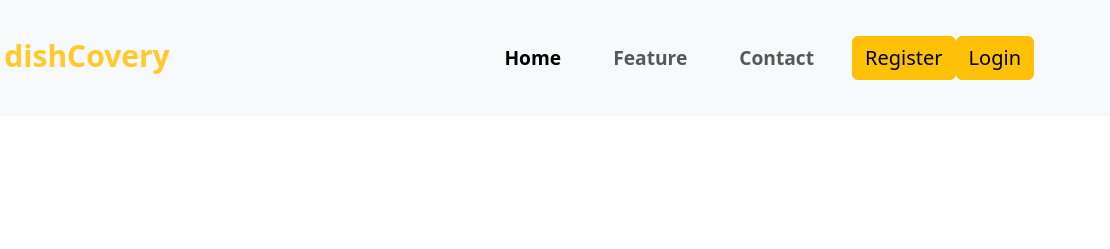
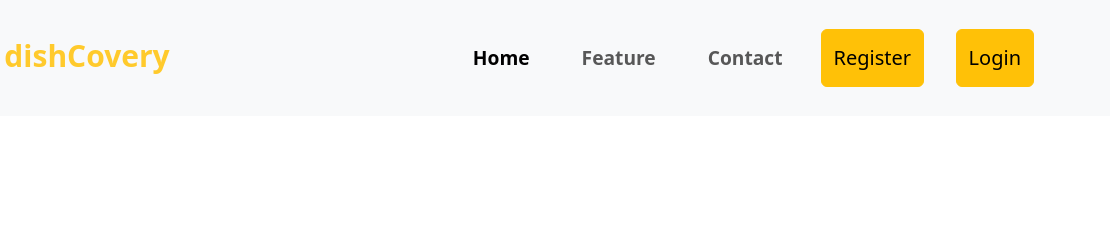
Before and after one commit to psuuc-mlttadeja/dishCovery, a plain HTML site: page index.html in a window 1280 px wide. Shown: the top 249 px of the page, 170-1280 px from the left. Drawn offline with nearby package versions, Linux system fonts and the light colour scheme.

Commit message:
Update index.html

```diff
--- a/index.html
+++ b/index.html
@@ -56,7 +56,7 @@
           </ul>
           <form class="d-flex" role="search">
 
-            <button class="btn btn btn-warning" type="submit"> <a href="bootstrap - Copy/create.html" style="text-decoration: none; color: black; font-size: 20px;" >Register</a></button>
+            <button class="btn btn btn-warning" type="submit"> <a href="bootstrap - Copy/create.html" style="text-decoration: none; color: black; font-size: 20px;" >Register</a></button> <span style="color: transparent;">__</span>
             <button class="btn btn btn-warning" type="submit"> <a href="bootstrap - Copy/login.html" style="text-decoration: none; color: black; font-size: 20px;" >Login</a></button>
           </form>
 
```
